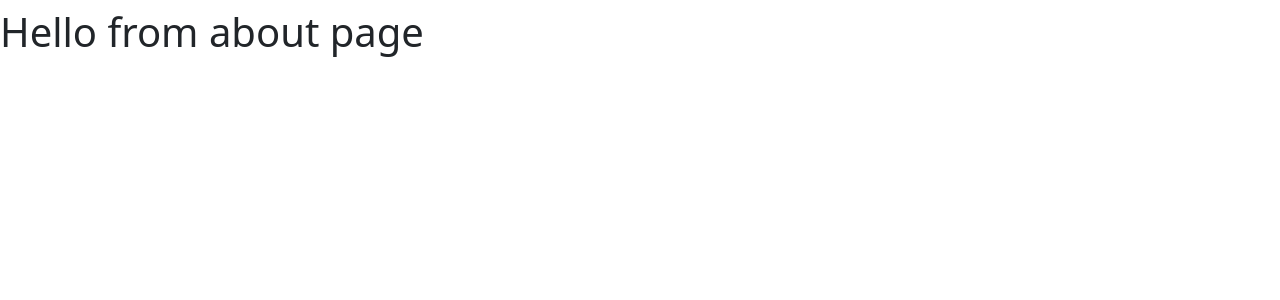
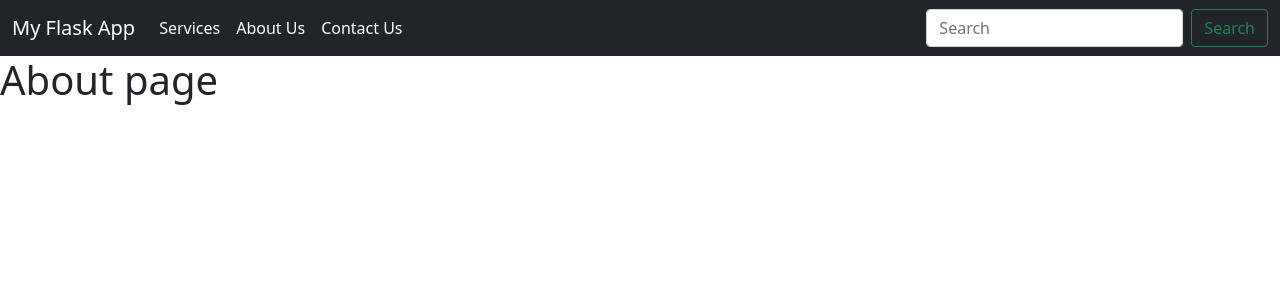
Before and after one commit to Gauravkulshrestha/flask_demo_app, a Flask app: page /about in a window 1280 px wide. Shown: the top 300 px of the page. Run offline with Flask 2, Linux system fonts and the light colour scheme.

Commit message:
Added templates to the app

```diff
--- a/flask_app/app.py
+++ b/flask_app/app.py
@@ -1,4 +1,3 @@
-from os import name
 from flask import Flask, render_template
 
 app = Flask(__name__)
--- a/flask_app/templates/about.html
+++ b/flask_app/templates/about.html
@@ -4,5 +4,5 @@
 
 
 {% block content %}
-  <h1>Hello from about page</h1>
+  <h1>About page</h1>
 {% endblock %}
--- a/flask_app/templates/base.html
+++ b/flask_app/templates/base.html
@@ -11,7 +11,34 @@
     <title>{% block title %} {% endblock %}</title>
   </head>
   <body>
-    <h1>
+      <nav class="navbar navbar-expand-lg navbar-dark bg-dark">
+        <div class="container-fluid">
+          <a class="navbar-brand" href="#">My Flask App</a>
+          <button class="navbar-toggler" type="button" data-bs-toggle="collapse" data-bs-target="#navbarSupportedContent" aria-controls="navbarSupportedContent" aria-expanded="false" aria-label="Toggle navigation">
+            <span class="navbar-toggler-icon"></span>
+          </button>
+          <div class="collapse navbar-collapse" id="navbarSupportedContent">
+            <ul class="navbar-nav me-auto mb-2 mb-lg-0">
+              <li class="nav-item">
+                <a class="nav-link active" aria-current="page" href="#">Services</a>
+              </li>
+
+              <li class="nav-item">
+                <a class="nav-link active" aria-current="page" href="#">About Us</a>
+              </li>
+
+              <li class="nav-item">
+                <a class="nav-link active" aria-current="page" href="#">Contact Us</a>
+              </li>
+
+            </ul>
+            <form class="d-flex">
+              <input class="form-control me-2" type="search" placeholder="Search" aria-label="Search">
+              <button class="btn btn-outline-success" type="submit">Search</button>
+            </form>
+          </div>
+        </div>
+      </nav>
     {% block content %}
     <!-- Optional JavaScript; choose one of the two! -->
 
@@ -24,6 +51,5 @@
     <script src="https://cdn.jsdelivr.net/npm/bootstrap@5.1.3/dist/js/bootstrap.min.js" integrity="sha384-QJHtvGhmr9XOIpI6YVutG+2QOK9T+ZnN4kzFN1RtK3zEFEIsxhlmWl5/YESvpZ13" crossorigin="anonymous"></script>
     -->
     {% endblock %}
-</h1>
 </body>
 </html>
--- a/flask_app/templates/contact.html
+++ b/flask_app/templates/contact.html
@@ -4,5 +4,5 @@
 
 
 {% block content %}
-  <h1>Hello from contact page</h1>
+  <h1>Contact page</h1>
 {% endblock %}
--- a/flask_app/templates/index.html
+++ b/flask_app/templates/index.html
@@ -1,8 +1,8 @@
 {% extends "base.html" %}
 
-{% block title %}Home{% endblock %}
+{% block title %}My Flask App{% endblock %}
 
 
 {% block content %}
-  <h1>Hello from home page</h1>
+
 {% endblock %}
```
